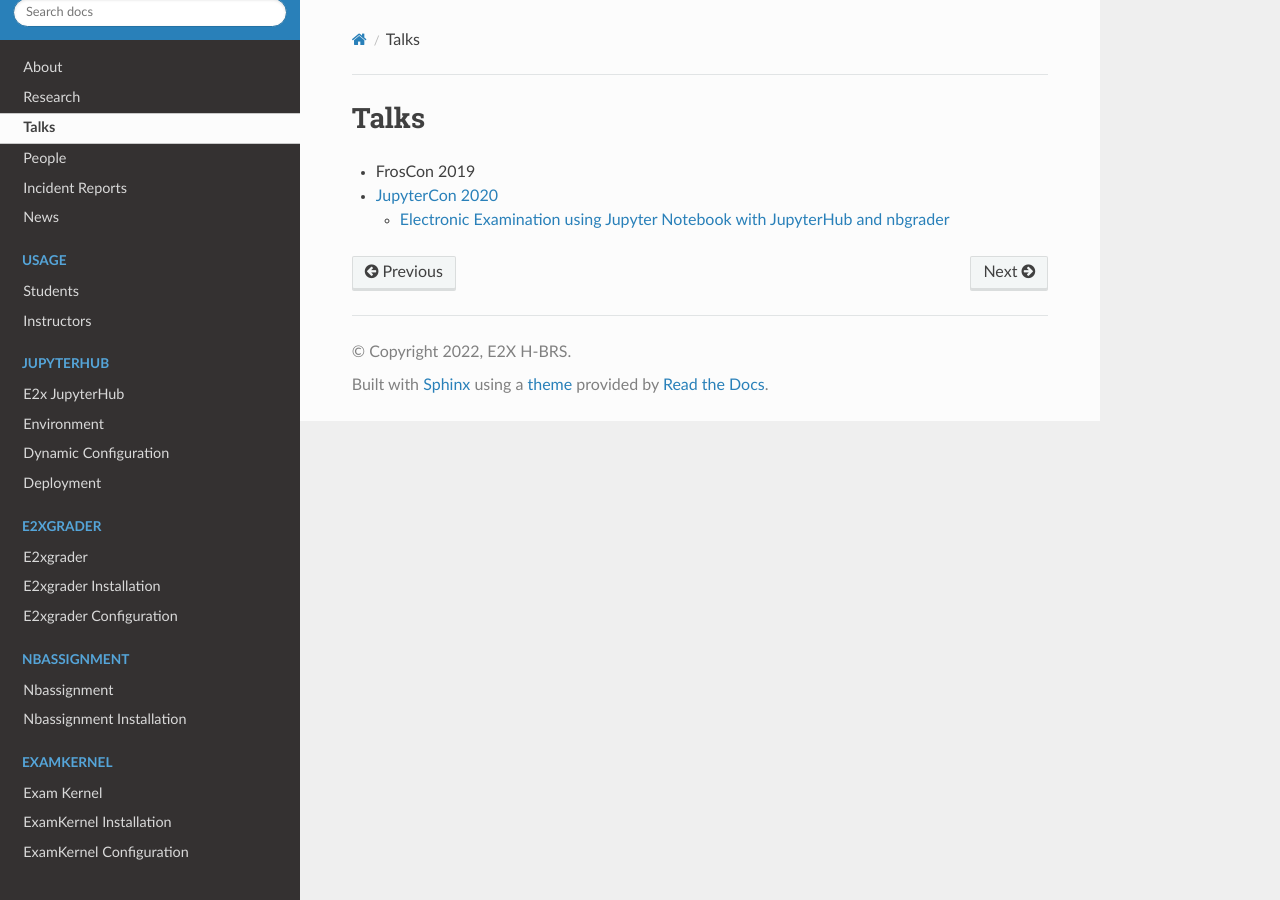
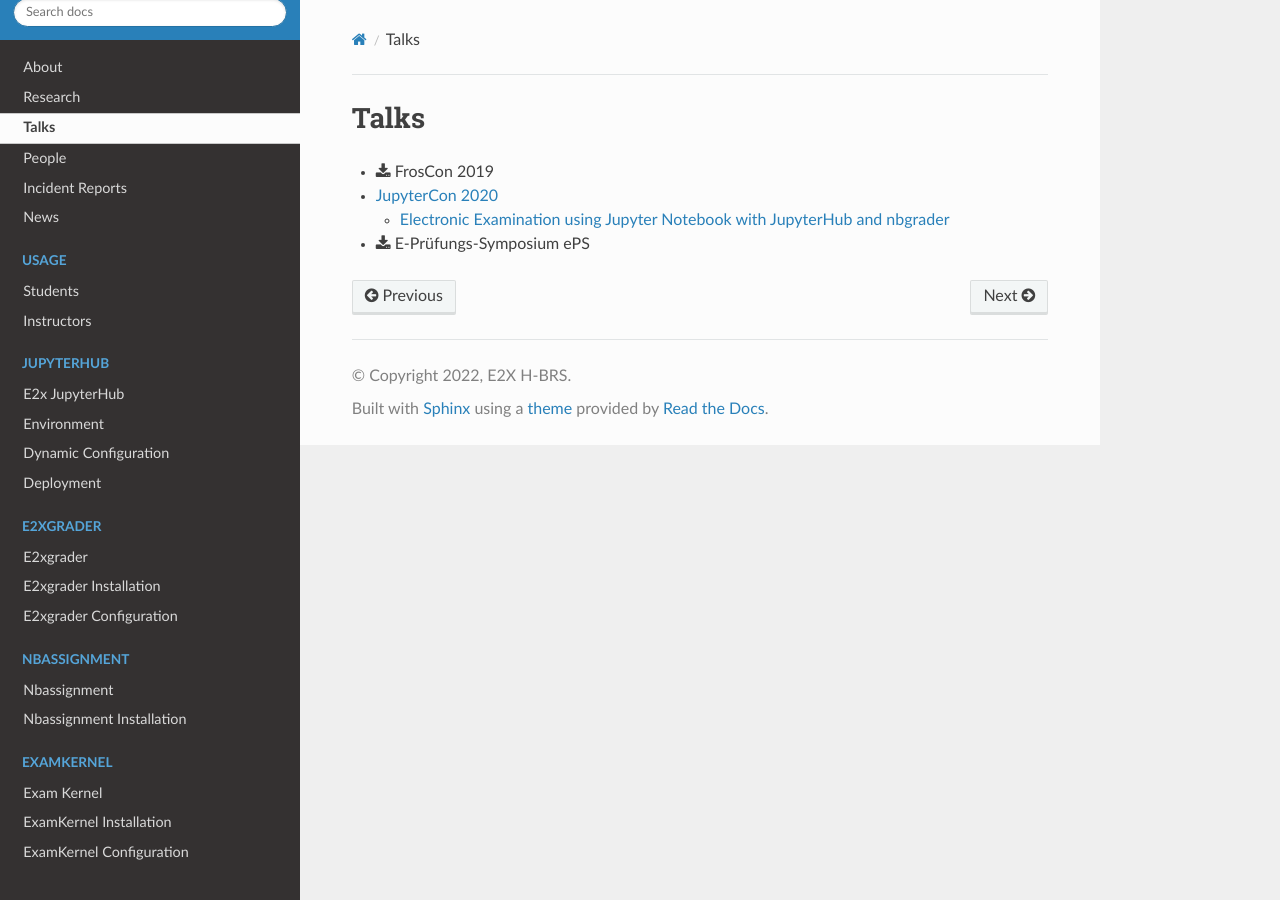
Before and after one commit to DigiKlausur/e2x-docs, a Sphinx documentation site: the page built from docs/source/talks.rst, in a window 1280 px wide. Built offline with Sphinx 7.4.7 and the Read the Docs theme 2.0.0, drawn with Linux system fonts in a browser that asks for light colours.

Commit message:
Add links to talks

```diff
--- a/docs/source/talks.rst
+++ b/docs/source/talks.rst
@@ -4,7 +4,8 @@
 Talks
 ************************
 
-* FrosCon 2019
+* :download:`FrosCon 2019 <talks/FrOSCon2019_e2x.pdf>`
 * `JupyterCon 2020 <https://cfp.jupytercon.com/2020/schedule/presentation/149/electronic-examination-using-jupyter-notebook-with-jupyterhub-and-nbgrader/>`_
 
   * `Electronic Examination using Jupyter Notebook with JupyterHub and nbgrader <https://www.youtube.com/watch?v=ev2bUm7Z77M>`_
+* :download:`E-Prüfungs-Symposium ePS <talks/EPS2021_e2x.pdf>`
```
